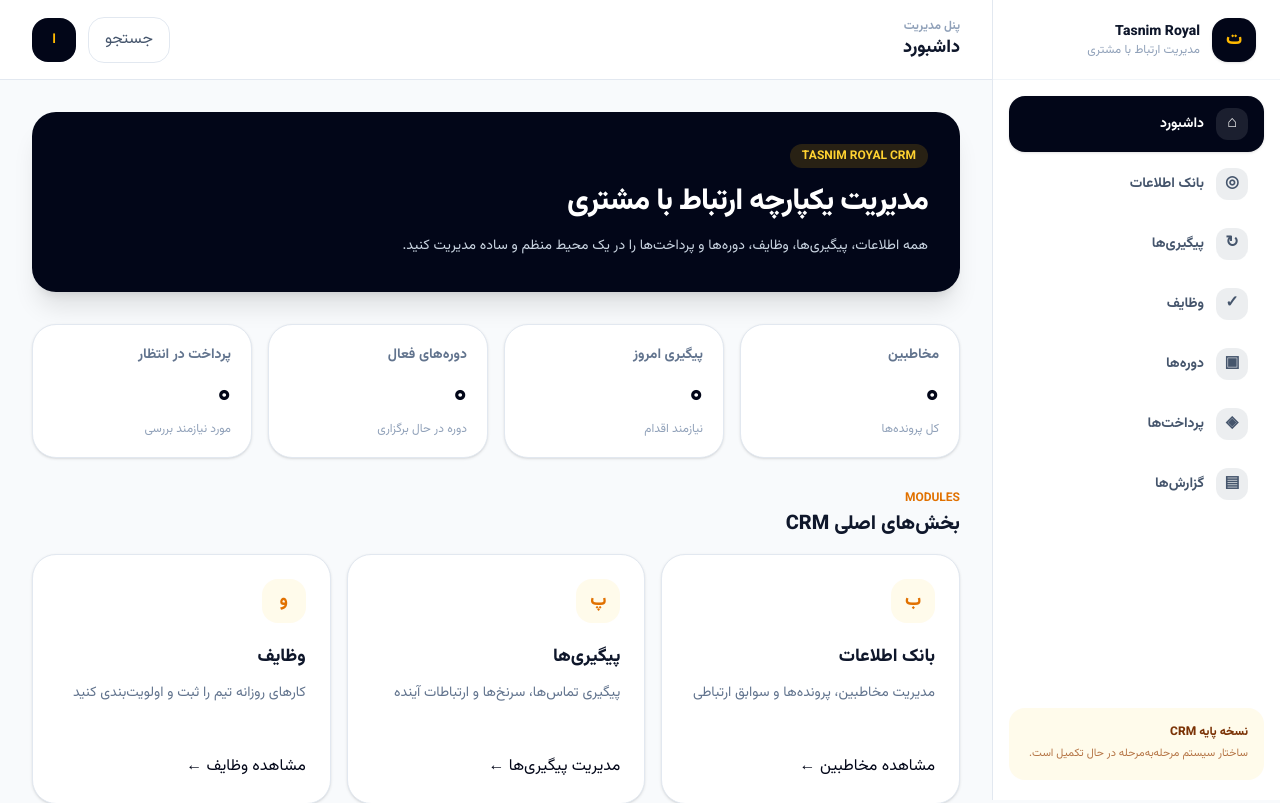
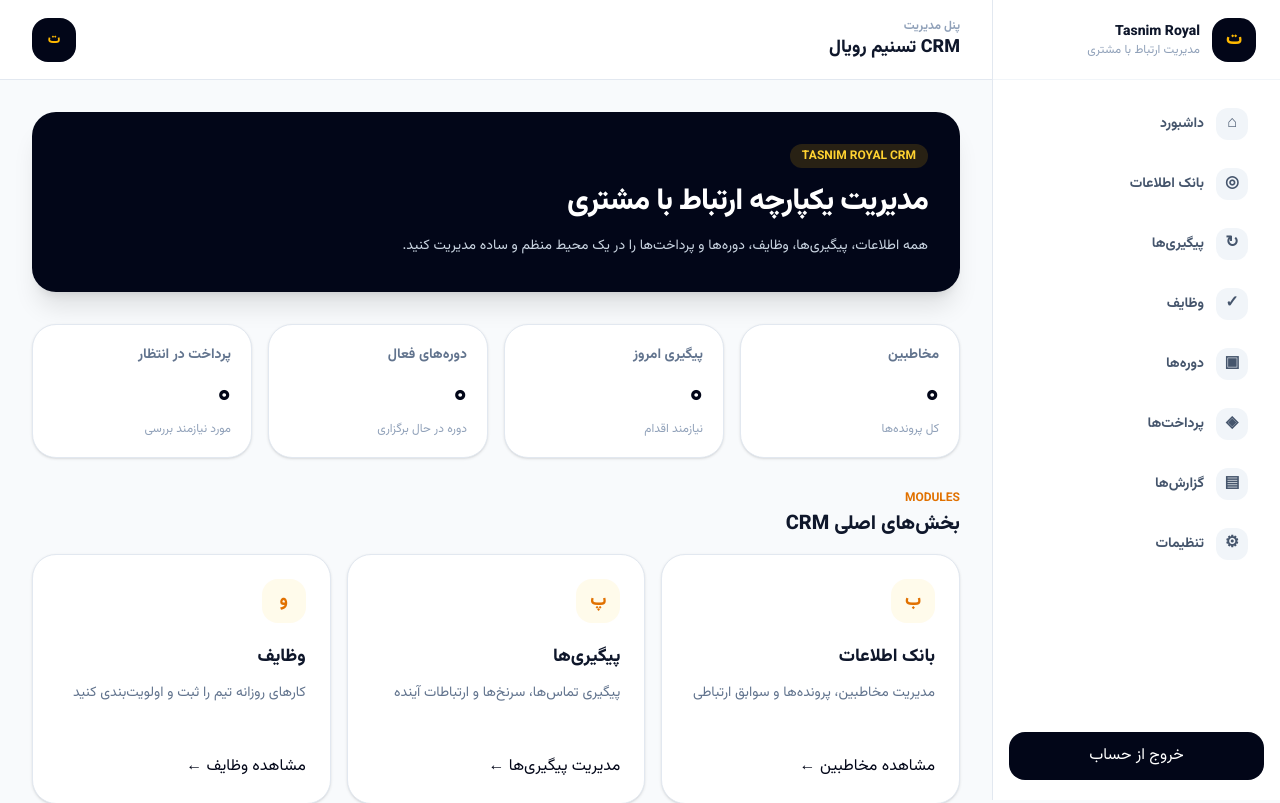
Before and after one commit to abolfazl1299180-art/tasnim-royal-crm1, a Next.js app: page / in a window 1280 px wide. Shown: the top 803 px of the page. Built offline with nearby package versions, Linux system fonts and the light colour scheme.

Commit message:
feat: connect CRM navigation and logout

```diff
--- a/src/components/layout/app-shell.tsx
+++ b/src/components/layout/app-shell.tsx
@@ -1,99 +1,52 @@
 "use client";
 
 import { useState } from "react";
+import { createClient } from "@/lib/supabase/browser";
 
 const navigation = [
   { label: "داشبورد", href: "/", icon: "⌂" },
-  { label: "بانک اطلاعات", href: "#", icon: "◎" },
-  { label: "پیگیری‌ها", href: "#", icon: "↻" },
-  { label: "وظایف", href: "#", icon: "✓" },
-  { label: "دوره‌ها", href: "#", icon: "▣" },
-  { label: "پرداخت‌ها", href: "#", icon: "◈" },
-  { label: "گزارش‌ها", href: "#", icon: "▤" },
+  { label: "بانک اطلاعات", href: "/contacts", icon: "◎" },
+  { label: "پیگیری‌ها", href: "/follow-ups", icon: "↻" },
+  { label: "وظایف", href: "/tasks", icon: "✓" },
+  { label: "دوره‌ها", href: "/courses", icon: "▣" },
+  { label: "پرداخت‌ها", href: "/payments", icon: "◈" },
+  { label: "گزارش‌ها", href: "/reports", icon: "▤" },
+  { label: "تنظیمات", href: "/settings", icon: "⚙" },
 ];
 
 export function AppShell({ children }: { children: React.ReactNode }) {
   const [open, setOpen] = useState(false);
 
+  async function signOut() {
+    await createClient().auth.signOut();
+    window.location.href = "/login";
+  }
+
   return (
     <div className="min-h-screen bg-slate-50 text-slate-900">
-      {open && (
-        <button
-          aria-label="بستن منو"
-          className="fixed inset-0 z-30 bg-slate-950/40 lg:hidden"
-          onClick={() => setOpen(false)}
-        />
-      )}
-
-      <aside
-        className={`fixed inset-y-0 right-0 z-40 w-72 border-l border-slate-200 bg-white transition-transform duration-200 lg:translate-x-0 ${
-          open ? "translate-x-0" : "translate-x-full"
-        }`}
-      >
+      {open && <button aria-label="بستن منو" className="fixed inset-0 z-30 bg-slate-950/40 lg:hidden" onClick={() => setOpen(false)} />}
+      <aside className={`fixed inset-y-0 right-0 z-40 w-72 border-l border-slate-200 bg-white transition-transform duration-200 lg:translate-x-0 ${open ? "translate-x-0" : "translate-x-full"}`}>
         <div className="flex h-20 items-center gap-3 border-b border-slate-100 px-6">
-          <div className="flex h-11 w-11 items-center justify-center rounded-2xl bg-slate-950 text-lg font-black text-amber-400 shadow-sm">
-            ت
-          </div>
-          <div>
-            <p className="text-sm font-black">Tasnim Royal</p>
-            <p className="text-xs text-slate-400">مدیریت ارتباط با مشتری</p>
-          </div>
+          <div className="flex h-11 w-11 items-center justify-center rounded-2xl bg-slate-950 text-lg font-black text-amber-400">ت</div>
+          <div><p className="text-sm font-black">Tasnim Royal</p><p className="text-xs text-slate-400">مدیریت ارتباط با مشتری</p></div>
         </div>
-
         <nav className="space-y-1 p-4">
-          {navigation.map((item, index) => (
-            <a
-              key={item.label}
-              href={item.href}
-              onClick={() => setOpen(false)}
-              className={`flex items-center gap-3 rounded-2xl px-4 py-3 text-sm font-bold transition ${
-                index === 0
-                  ? "bg-slate-950 text-white shadow-sm"
-                  : "text-slate-600 hover:bg-slate-50 hover:text-slate-950"
-              }`}
-            >
-              <span className="flex h-8 w-8 items-center justify-center rounded-xl bg-current/10 text-base">
-                {item.icon}
-              </span>
-              {item.label}
+          {navigation.map((item) => (
+            <a key={item.label} href={item.href} onClick={() => setOpen(false)} className="flex items-center gap-3 rounded-2xl px-4 py-3 text-sm font-bold text-slate-600 transition hover:bg-slate-50 hover:text-slate-950">
+              <span className="flex h-8 w-8 items-center justify-center rounded-xl bg-slate-100 text-base">{item.icon}</span>{item.label}
             </a>
           ))}
         </nav>
-
-        <div className="absolute bottom-5 left-4 right-4 rounded-2xl bg-amber-50 p-4">
-          <p className="text-xs font-black text-amber-900">نسخه پایه CRM</p>
-          <p className="mt-1 text-[11px] leading-5 text-amber-800/70">
-            ساختار سیستم مرحله‌به‌مرحله در حال تکمیل است.
-          </p>
-        </div>
+        <button onClick={signOut} className="absolute bottom-5 left-4 right-4 rounded-2xl bg-slate-950 px-4 py-3 text-sm font-black text-white hover:bg-slate-800">خروج از حساب</button>
       </aside>
-
       <div className="lg:pr-72">
         <header className="sticky top-0 z-20 flex h-20 items-center justify-between border-b border-slate-200 bg-white/90 px-4 backdrop-blur md:px-8">
           <div className="flex items-center gap-3">
-            <button
-              aria-label="باز کردن منو"
-              className="flex h-11 w-11 items-center justify-center rounded-2xl border border-slate-200 text-lg lg:hidden"
-              onClick={() => setOpen(true)}
-            >
-              ☰
-            </button>
-            <div>
-              <p className="text-xs font-bold text-slate-400">پنل مدیریت</p>
-              <h1 className="text-lg font-black">داشبورد</h1>
-            </div>
+            <button aria-label="باز کردن منو" className="flex h-11 w-11 items-center justify-center rounded-2xl border border-slate-200 text-lg lg:hidden" onClick={() => setOpen(true)}>☰</button>
+            <div><p className="text-xs font-bold text-slate-400">پنل مدیریت</p><h1 className="text-lg font-black">CRM تسنیم رویال</h1></div>
           </div>
-
-          <div className="flex items-center gap-3">
-            <button className="hidden rounded-2xl border border-slate-200 px-4 py-2.5 text-sm font-bold text-slate-600 sm:block">
-              جستجو
-            </button>
-            <div className="flex h-11 w-11 items-center justify-center rounded-2xl bg-slate-950 text-sm font-black text-amber-400">
-              ا
-            </div>
-          </div>
+          <div className="flex h-11 w-11 items-center justify-center rounded-2xl bg-slate-950 text-sm font-black text-amber-400">ت</div>
         </header>
-
         <main className="mx-auto w-full max-w-7xl p-4 md:p-8">{children}</main>
       </div>
     </div>
```
